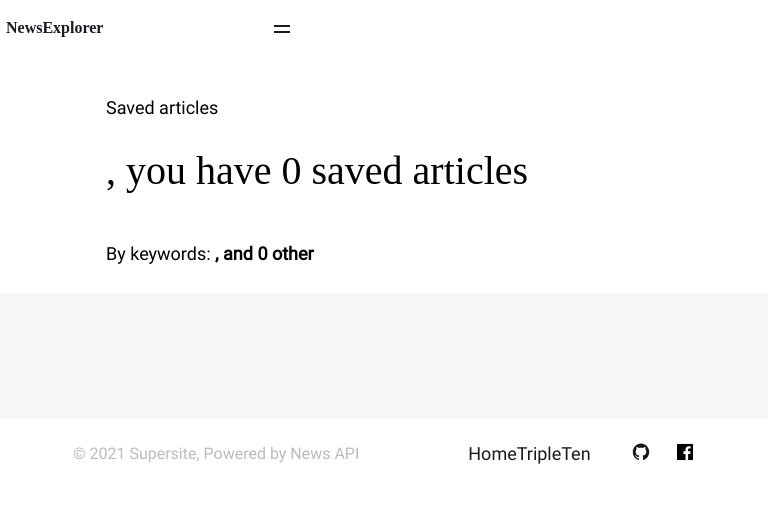
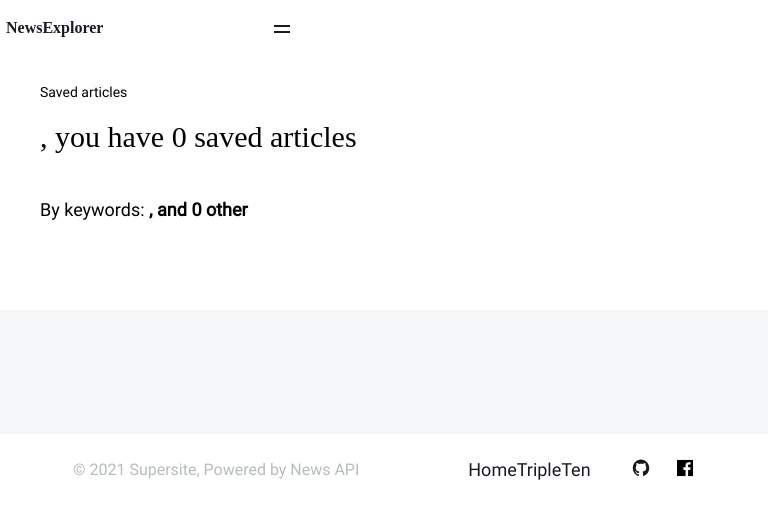
Before and after one commit to Darkusmaley/news-explorer-frontend, a React (Create React App) app: page /saved-news in a window 768 px wide. Shown: the top 518 px of the page. Built offline with nearby package versions, Linux system fonts and the light colour scheme.

Commit message:
feat/ adjusted saved news for mobile and tablet view

```diff
--- a/src/Components/Main/Main.js
+++ b/src/Components/Main/Main.js
@@ -15,7 +15,7 @@ function Main({
 
   useEffect(() => {
     const handleResize = () => {
-      setIsMobile(window.innerWidth <= 768);
+      setIsMobile(window.innerWidth <= 767);
     };
 
     window.addEventListener("resize", handleResize);
--- a/src/Components/SavedNews/SavedNews.css
+++ b/src/Components/SavedNews/SavedNews.css
@@ -12,7 +12,7 @@
   background-color: #fff;
 }
 
-.saved-news__group {
+.saved-news__text_group {
   display: flex;
   flex-direction: column;
   padding: 40px 80px 0px 106px;
@@ -74,7 +74,127 @@
 }
 
 @media screen and (min-width: 768px) and (max-width: 1279px) {
+  .saved-news {
+    max-width: 1279px;
+  }
+
+  .saved-news__text_group {
+    padding: 24px 40px 32px;
+  }
+
+  .saved-news__title {
+    max-width: 712px;
+    max-height: 24px;
+    font-family: Roboto;
+    font-size: 14px;
+    font-weight: 400;
+    line-height: 24px;
+    text-align: left;
+  }
+
+  .saved-news__subtext {
+    max-width: 336px;
+    max-height: 68px;
+    margin: 16px 0 16px;
+    font-family: Roboto Slab;
+    font-size: 30px;
+    font-weight: 400;
+    line-height: 34px;
+    text-align: left;
+  }
+
+  .saved-news__search-grouping {
+    max-width: 288px;
+    max-height: 48px;
+  }
+
+  .saved-news__search-text {
+    max-width: 712px;
+    max-height: 24px;
+    margin: 0 0 32px;
+    font-family: Roboto;
+    font-size: 18px;
+    font-weight: 400;
+    line-height: 24px;
+    text-align: left;
+  }
+
+  .saved-news__search-text_keywords-primary {
+    font-family: Roboto;
+    font-size: 18px;
+    font-weight: 700;
+    line-height: 24px;
+    text-align: left;
+  }
+
+  .saved-news__search-text_keywords-secondary {
+    font-family: Roboto;
+    font-size: 18px;
+    font-weight: 700;
+    line-height: 24px;
+    text-align: left;
+  }
 }
 
 @media screen and (min-width: 320px) and (max-width: 767px) {
+  .saved-news {
+    max-width: 767px;
+  }
+
+  .saved-news__text_group {
+    padding: 8px 16px 32px;
+  }
+
+  .saved-news__title {
+    max-width: 288px;
+    max-height: 24px;
+    font-family: Roboto;
+    font-size: 12px;
+    font-weight: 400;
+    line-height: 24px;
+    text-align: left;
+  }
+
+  .saved-news__subtext {
+    max-width: 288px;
+    max-height: 68px;
+    margin: 16px 0 50px;
+    font-family: Roboto Slab;
+    font-size: 30px;
+    font-weight: 400;
+    line-height: 34px;
+    text-align: left;
+  }
+
+  .saved-news__search-grouping {
+    max-width: 288px;
+    max-height: 48px;
+  }
+
+  .saved-news__search-text {
+    max-width: 288px;
+    max-height: 48px;
+    margin: 0 0 32px;
+    font-family: Roboto;
+    font-size: 18px;
+    font-weight: 400;
+    line-height: 24px;
+    text-align: left;
+  }
+
+  .saved-news__search-text_keywords-primary {
+    font-family: Roboto;
+    font-size: 18px;
+    font-weight: 700;
+    line-height: 24px;
+    text-align: left;
+  }
+
+  .saved-news__search-text_keywords-secondary {
+    font-family: Roboto;
+    font-size: 18px;
+    font-weight: 700;
+    line-height: 24px;
+    text-align: left;
+  }
 }
--- a/src/Components/SavedNews/SavedNews.js
+++ b/src/Components/SavedNews/SavedNews.js
@@ -21,7 +21,7 @@ function SavedNews({
 
   useEffect(() => {
     const handleResize = () => {
-      setIsMobile(window.innerWidth <= 768);
+      setIsMobile(window.innerWidth <= 767);
     };
 
     const articles = getSavedArticles();
@@ -68,7 +68,7 @@ function SavedNews({
           />
         )}
 
-        <div className="saved-news__group">
+        <div className="saved-news__text_group">
           <h1 className="saved-news__title">Saved articles </h1>
           <h2 className="saved-news__subtext">
             {currentUser.name}, you have {savedArticles.length} saved articles
--- a/src/Components/SavedNewsHeader/SavedNewsHeader.css
+++ b/src/Components/SavedNewsHeader/SavedNewsHeader.css
@@ -135,10 +135,10 @@
   }
 
   .news-header__saved-articles_underline {
-    max-width: 160px;
+    max-width: 140px;
     height: 3px;
     top: 44px;
-    right: 1px;
+    right: -8px;
   }
 
   .news-header__button-logout {
```
